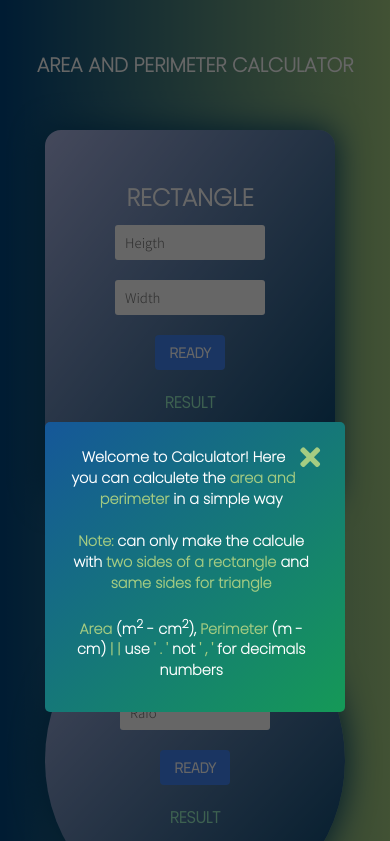
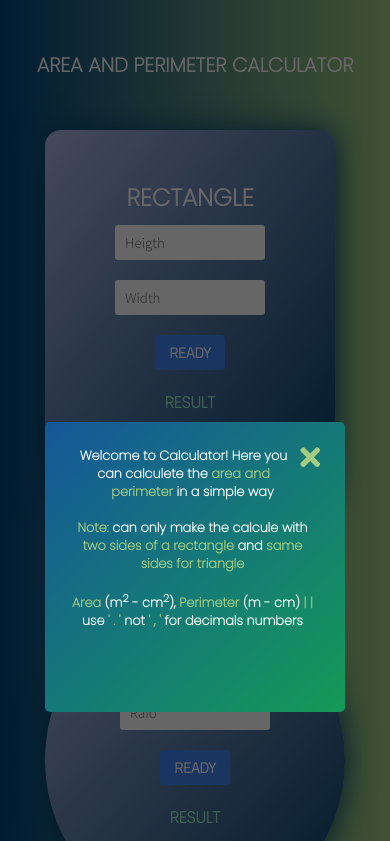
Before and after one commit to Bumboobee/area-cerimeter-calculator, a plain HTML site: page index.html in a window 390 px wide. Shown: the top 841 px of the page. Drawn offline with nearby package versions, Linux system fonts and the light colour scheme; some packages are replaced by stand-ins of ours; a script that the page names is missing.

Commit message:
little adjustment 😄

```diff
--- a/style.css
+++ b/style.css
@@ -289,10 +289,10 @@ span {
     max-width: 300px;
   }
   .txtright {
-    width: 97%;
+    width: 98%;
     padding: 1%;
     color: var(--default-color);
-    font-size: 0.9rem;
+    font-size: 0.8rem;
     font-weight: 700;
   }
   .formats {
```
